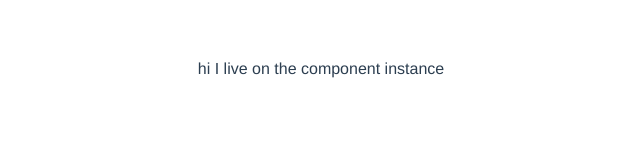
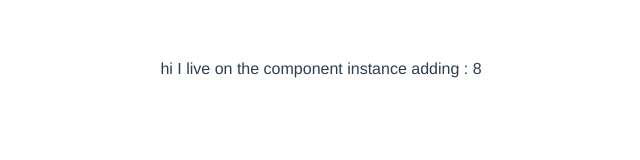
Before and after one commit to alphpkeemik/vuejs-course-basics, a Vue app: page / in a window 1280 px wide. Shown: the top 160 px of the page, without its empty margins (319-959 px from the left). Built offline with nearby package versions, Linux system fonts and the light colour scheme.

Commit message:
add more complex js to template

```diff
--- a/src/App.vue
+++ b/src/App.vue
@@ -1,7 +1,7 @@
 <template>
   <div id="app">
     hi
-    {{ message }}
+    {{ `${message} adding : ${ foo + bar}` }}
   </div>
 </template>
 
@@ -11,7 +11,9 @@ export default {
   name: 'App',
   data () {
     return {
-      message: 'I live on the component instance'
+      message: 'I live on the component instance',
+      foo: 5,
+      bar: 3
     }
   }
 }
```
